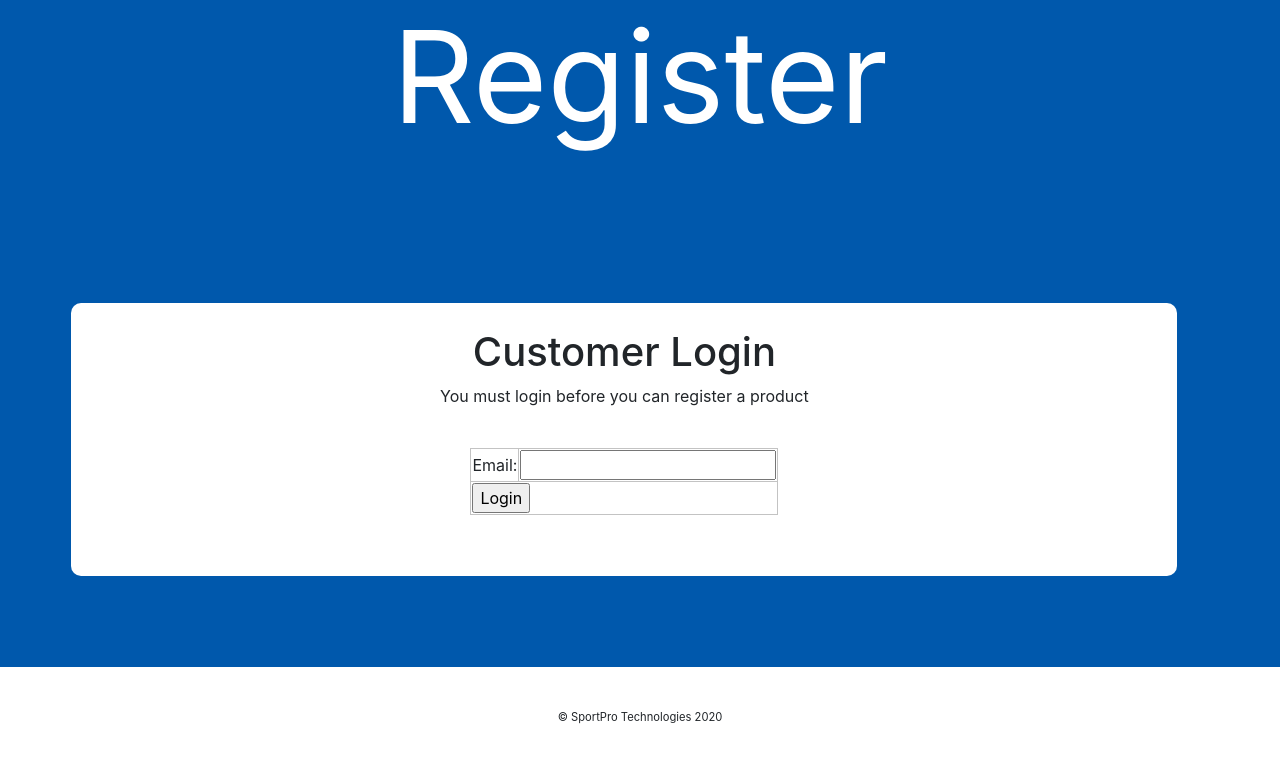
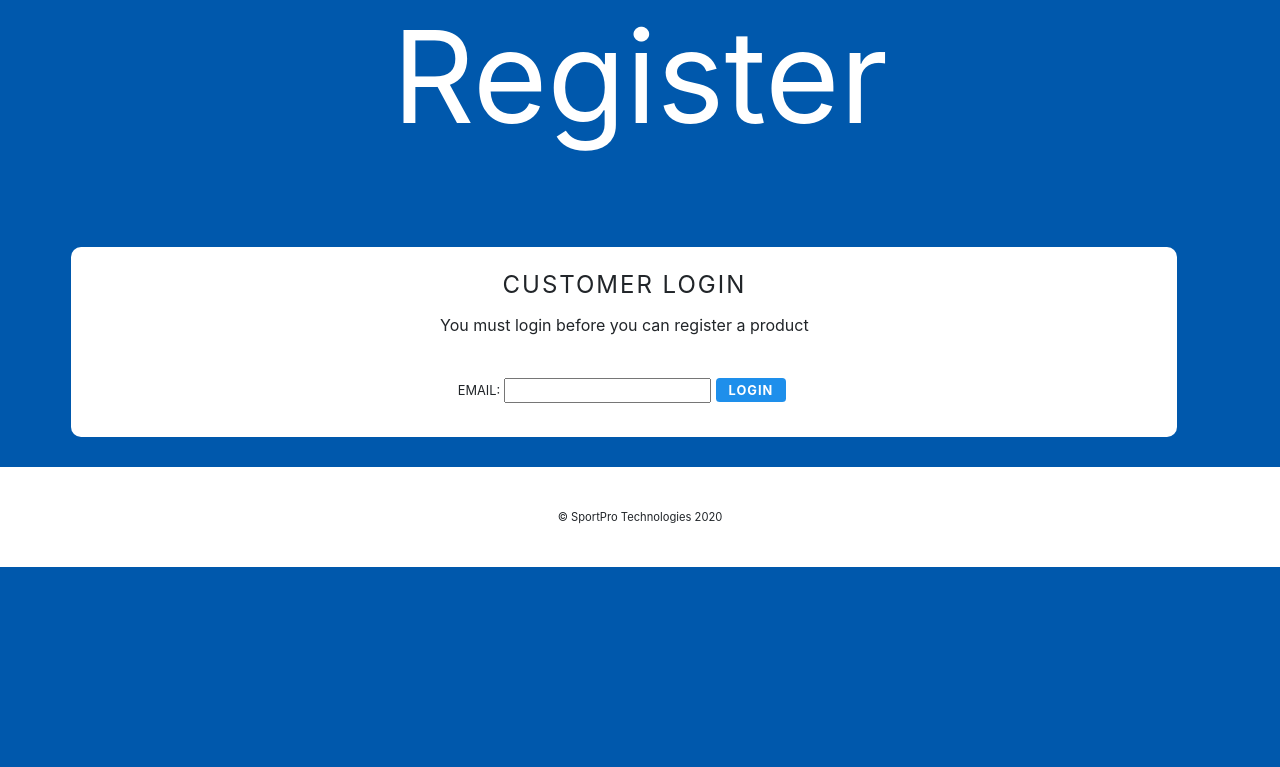
Before and after one commit to thudsonbu/cs380_project, a PHP site: page /register_product/index.php in a window 1280 px wide. Shown: the part 159-926 px from the top of the page. After the commit the page ends 726 px from the top, so only its background shows below. Run offline with PHP 8.4, Linux system fonts and the light colour scheme.

Commit message:
Updated customer login form

```diff
--- a/tech_support/css/theme.css
+++ b/tech_support/css/theme.css
@@ -365,3 +365,35 @@ footer {
 .dontDisplay {
     display: none;
 }
+
+.searchForm {
+    display: flex;
+    flex-direction: column;
+    justify-content: center;
+    flex-wrap: wrap;
+    align-items: center;
+    padding: 20px;
+    background-color: #ffffff;
+    width: 90%;
+    border-radius: 10px;
+}
+
+.customerSearchTitle {
+    font-size: 1.3rem;
+    padding: 10px;
+}
+
+.inputBar {
+    font-size: .8rem;
+    padding: 10px;
+    display: flex;
+    flex-direction: row;
+    flex-wrap: wrap;
+}
+
+.input {
+    margin-top:5px;
+    text-transform: uppercase;
+    border: none;
+    border-bottom: 2px #444444;
+}
--- a/tech_support/customer_manager/index.php
+++ b/tech_support/customer_manager/index.php
@@ -91,9 +91,7 @@ makeHeader('Customer Index');
 
         }
 
-
         require "customerTable.php";
-
 
         ?>
 </div>
--- a/tech_support/register_product/index.php
+++ b/tech_support/register_product/index.php
@@ -18,24 +18,25 @@ makeHeader('Register Index');
     </div>
 </div>
 
-    <!-- PAGE CONTENT -->
-    <div class='sectionContainer'>
-        <div class='tableContainer'>
-
-            <h1>Customer Login</h1>
+<!-- PAGE CONTENT -->
+<div class='sectionContainer'>
+    <form action='processLogin.php' method='post' class='searchForm'>
+        <div class='sectionTitleContainer'>
+            <div class='sectionTitle'>
+                Customer Login
+            </div>
+        </div>
+        <div class='sectionTitleContainer'>
             <p>You must login before you can register a product </p>
-
-
-			<form method='post' action='processLogin.php'>
-            <table align="center">
-            <tr><td>Email:</td><td> <input type="text" name="login" class="solid"></td></tr><br>
-            <tr><td colspan="2"><input type="submit" value="Login"></td></tr>
-            </table>
-            </form>
-
-
         </div>
-    </div>
+        <div class='inputBar'>
+            <div class='input'>
+                Email: <input type='text' name='login'>
+            </div>
+            <button type='submit' class='button blue'>Login</button>
+        </div>
+    </form>
+</div>
 
 <?php
 
--- a/tech_support/register_product/register.php
+++ b/tech_support/register_product/register.php
@@ -20,7 +20,7 @@ if($out[1]){ // IF ERROR ( query returns array with result and boolean error )
         foreach ($value as $productCode) {
             $productCode = "$productCode";
         }
-}
+    }
 }
 
 
```
